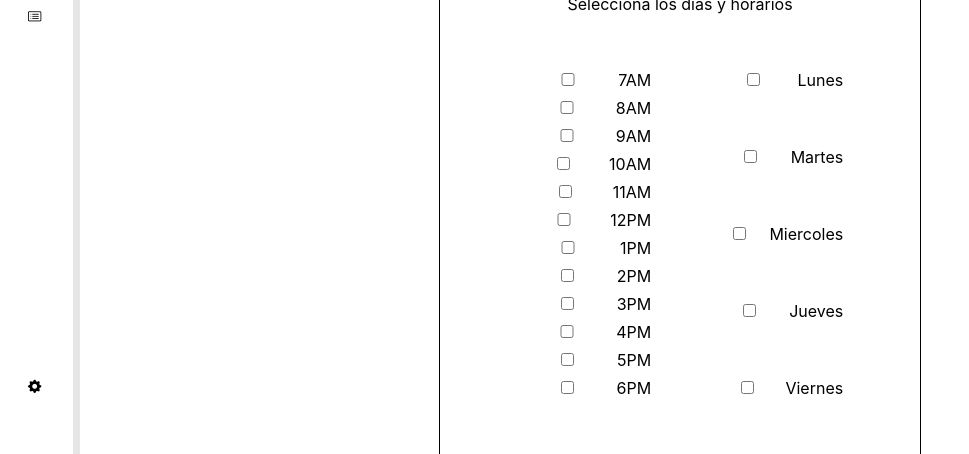
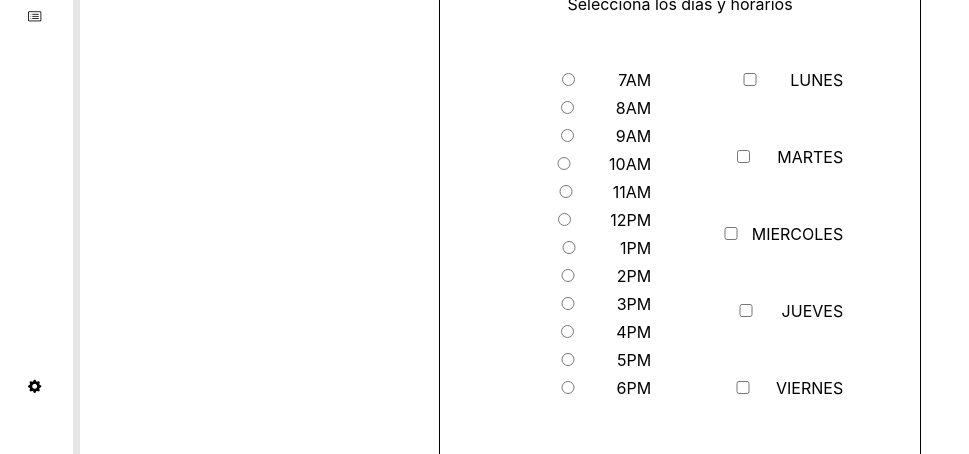
Before and after one commit to OlafGG/FrontServicioSocial, a React (Create React App) app: page /addcalendary in a window 1280 px wide. Shown: the part 223-677 px from the top of the page, without its empty margins (0-969 px from the left). Built offline with nearby package versions, Linux system fonts and the light colour scheme.

Commit message:
Solving calendary problemas and geting info from api

```diff
--- a/src/components/pure/calendary.jsx
+++ b/src/components/pure/calendary.jsx
@@ -1,29 +1,31 @@
 import React from 'react';
+import { useState, useEffect } from 'react';
 import '../../css/calendary.component.css'
 
 
-class Calendar extends React.Component {
-  constructor(props) {
-    super(props);
-    this.state = {
-      events: [
-        { day: 'LUNES', time: '9 AM', title: 'Reunión de equipo' },
-        { day: 'MARTES', time: '10 AM', title: 'Presentación de proyecto' },
-        { day: 'MIERCOLES', time: '12 PM', title: 'Almuerzo de negociosLorem ipsum dolor sit amet, consectetuer adipiscing elit. Aenean commodo creacion cereacon creacion ' },
-        { day: 'JUEVES' , time: '1 PM', title: 'Prueba numero 3:Lorem ipsum dolor sit amet, consectetuer adipiscing elit. Aenean commodo creacion cereacon creacion '},
-        { day: 'VIERNES' , time: '11 AM', title: 'Prueba numero 2: Lorem ipsum dolor sit amet, consectetuer adipiscing elit. Aenean commodo creacion cereacon creacion creacion creacion dwiath dwiath'},
-        { day: 'VIERNES' , time: '3 PM', title: 'Prueba numero 1: Esta prueba es para ver como se comporta la tabla con los textos largos'},
-        { day: 'LUNES' , time: '6 PM', title: 'Prueba numero 2: Esta prueba es para ver como se comporta la tabla con los textos largos'}
-      ]
-    };
-  }
+const Calendar = () => {
 
-  render() {
+
+  const [calendario, setcalendario] = useState();
+
+  useEffect(() => {
+      const fechData = async () => {
+          const response = await fetch('http://localhost:8000/api/calendario/')
+          const data = await response.json()
+          setcalendario(data.message)
+      };
+
+      fechData()
+  }, []);
+
     const daysOfWeek = ['LUNES', 'MARTES', 'MIERCOLES', 'JUEVES', 'VIERNES'];
     const hours = ['9 AM', '10 AM', '11 AM', '12 PM', '1 PM', '2 PM', '3 PM', '4 PM', '5 PM', '6 PM', '7 PM'];
 
     return (
       <div>
+      {
+        console.log({calendario})
+      }
         <table>
           <thead>
             <tr>
@@ -39,7 +41,16 @@ class Calendar extends React.Component {
                 <td className='Hour-td'>{hour}</td>
                 {daysOfWeek.map(day => (
                   <td className='asunto-del-dia' key={`${day}-${hour}`}>
-                    {this.renderEvent(day, hour)}
+                    {
+                      calendario ?
+                      calendario.map((element) =>
+
+                    <>
+                      {
+                        element.day === day && element.hour === hour ?
+                        <span>{element.title}</span> : ''
+                      }
+                    </>) : ''}
                   </td>
                 ))}
               </tr>
@@ -48,17 +59,9 @@ class Calendar extends React.Component {
         </table>
       </div>
     );
-  }
 
-  renderEvent(day, hour) {
-    const { events } = this.state;
 
-    const event = events.find(
-      e => e.day === day && e.time === hour
-    );
 
-    return event ? <span>{event.title}</span> : null;
-  }
 }
 
 export default Calendar;
--- a/src/components/pure/table.students.jsx
+++ b/src/components/pure/table.students.jsx
@@ -4,9 +4,6 @@ import '../../css/table.students.calif.css'
 
 
 const TableStudents = () => {
-
-
-
 
     const [students, setstudents] = useState();
 
--- a/src/pages/class/add.class.calendary.jsx
+++ b/src/pages/class/add.class.calendary.jsx
@@ -16,25 +16,25 @@ const AddClassCalendary = () => {
                 </div>
                 <div id='div-hours-days'>
                     <div id='left-hours'>
-                        <div className='div-inputs'><input className='hora-adding' type='checkbox' id='7-am'></input><label  className='label-check-input' for='7-am'>7AM</label></div>
-                        <div className='div-inputs'><input className='hora-adding' type='checkbox' id='8-am'></input><label  className='label-check-input' for='8-am'>8AM</label></div>
-                        <div className='div-inputs'><input className='hora-adding' type='checkbox' id='9-am'></input><label  className='label-check-input' for='9-am'>9AM</label></div>
-                        <div className='div-inputs'><input className='hora-adding' type='checkbox' id='10-am'></input><label  className='label-check-input' for='10-am'>10AM</label></div>
-                        <div className='div-inputs'><input className='hora-adding' type='checkbox' id='11-am'></input><label  className='label-check-input' for='11-am'>11AM</label></div>
-                        <div className='div-inputs'><input className='hora-adding' type='checkbox' id='12-pm'></input><label  className='label-check-input' for='12-pm'>12PM</label></div>
-                        <div className='div-inputs'><input className='hora-adding' type='checkbox' id='1-pm'></input><label  className='label-check-input' for='1-pm'>1PM</label></div>
-                        <div className='div-inputs'><input className='hora-adding' type='checkbox' id='2-pm'></input><label  className='label-check-input' for='2-pm'>2PM</label></div>
-                        <div className='div-inputs'><input className='hora-adding' type='checkbox' id='3-pm'></input><label  className='label-check-input' for='3-pm'>3PM</label></div>
-                        <div className='div-inputs'><input className='hora-adding' type='checkbox' id='4-pm'></input><label  className='label-check-input' for='4-pm'>4PM</label></div>
-                        <div className='div-inputs'><input className='hora-adding' type='checkbox' id='5-pm'></input><label  className='label-check-input' for='5-pm'>5PM</label></div>
-                        <div className='div-inputs'><input className='hora-adding' type='checkbox' id='6-pm'></input><label  className='label-check-input' for='6-pm'>6PM</label></div>
+                        <div className='div-inputs'><input className='hora-adding' type='radio' id='7-am'></input><label  className='label-check-input' for='7-am'>7AM</label></div>
+                        <div className='div-inputs'><input className='hora-adding' type='radio' id='8-am'></input><label  className='label-check-input' for='8-am'>8AM</label></div>
+                        <div className='div-inputs'><input className='hora-adding' type='radio' id='9-am'></input><label  className='label-check-input' for='9-am'>9AM</label></div>
+                        <div className='div-inputs'><input className='hora-adding' type='radio' id='10-am'></input><label  className='label-check-input' for='10-am'>10AM</label></div>
+                        <div className='div-inputs'><input className='hora-adding' type='radio' id='11-am'></input><label  className='label-check-input' for='11-am'>11AM</label></div>
+                        <div className='div-inputs'><input className='hora-adding' type='radio' id='12-pm'></input><label  className='label-check-input' for='12-pm'>12PM</label></div>
+                        <div className='div-inputs'><input className='hora-adding' type='radio' id='1-pm'></input><label  className='label-check-input' for='1-pm'>1PM</label></div>
+                        <div className='div-inputs'><input className='hora-adding' type='radio' id='2-pm'></input><label  className='label-check-input' for='2-pm'>2PM</label></div>
+                        <div className='div-inputs'><input className='hora-adding' type='radio' id='3-pm'></input><label  className='label-check-input' for='3-pm'>3PM</label></div>
+                        <div className='div-inputs'><input className='hora-adding' type='radio' id='4-pm'></input><label  className='label-check-input' for='4-pm'>4PM</label></div>
+                        <div className='div-inputs'><input className='hora-adding' type='radio' id='5-pm'></input><label  className='label-check-input' for='5-pm'>5PM</label></div>
+                        <div className='div-inputs'><input className='hora-adding' type='radio' id='6-pm'></input><label  className='label-check-input' for='6-pm'>6PM</label></div>
                     </div>
                     <div id='right-day'>
-                        <div className='div-inputs'><input className='day-adding' type='checkbox' id='lunes'></input><label  className='label-check-input' for='lunes'>Lunes</label></div>
-                        <div className='div-inputs'><input className='day-adding' type='checkbox' id='martes'></input><label  className='label-check-input' for='martes'>Martes</label></div>
-                        <div className='div-inputs'><input className='day-adding' type='checkbox' id='miercoles'></input><label  className='label-check-input' for='miercoles'>Miercoles</label></div>
-                        <div className='div-inputs'><input className='day-adding' type='checkbox' id='jueves'></input><label  className='label-check-input' for='jueves'>Jueves</label></div>
-                        <div className='div-inputs'><input className='day-adding' type='checkbox' id='viernes'></input><label  className='label-check-input' for='viernes'>Viernes</label></div>
+                        <div className='div-inputs'><input className='day-adding' type='checkbox' id='lunes'></input><label  className='label-check-input' for='lunes'>LUNES</label></div>
+                        <div className='div-inputs'><input className='day-adding' type='checkbox' id='martes'></input><label  className='label-check-input' for='martes'>MARTES</label></div>
+                        <div className='div-inputs'><input className='day-adding' type='checkbox' id='miercoles'></input><label  className='label-check-input' for='miercoles'>MIERCOLES</label></div>
+                        <div className='div-inputs'><input className='day-adding' type='checkbox' id='jueves'></input><label  className='label-check-input' for='jueves'>JUEVES</label></div>
+                        <div className='div-inputs'><input className='day-adding' type='checkbox' id='viernes'></input><label  className='label-check-input' for='viernes'>VIERNES</label></div>
                     </div>
                 </div>
                 <div id='div-button-adding-calendary'>
```
